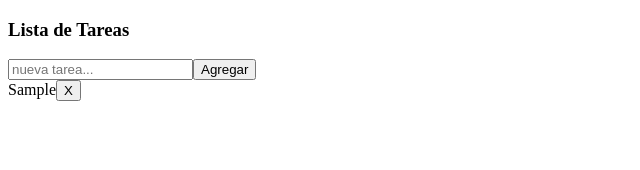
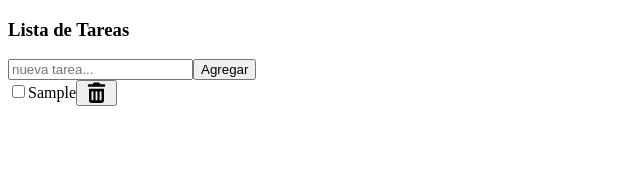
Before and after one commit to Osvaldx/To-Do-List--React, a React (Vite) app: page / in a window 1280 px wide. Both pictures are taken after typing "Sample" into the empty fields and a click on the button "Agregar". Shown: the top 170 px of the page, without its empty margins (0-640 px from the left). Built offline with nearby package versions, Linux system fonts and the light colour scheme.

Commit message:
se modifico la estructura html, para mejoras

```diff
--- a/src/components/Tarea.tsx
+++ b/src/components/Tarea.tsx
@@ -1,3 +1,6 @@
+import { FontAwesomeIcon } from '@fortawesome/react-fontawesome'
+import { faTrashCan } from '@fortawesome/free-solid-svg-icons'
+
 type Props = {
     tarea: string,
     borrarTarea: () => void
@@ -5,9 +8,10 @@ type Props = {
 
 export const Tarea = ({tarea, borrarTarea}: Props) => {
     return (
-        <div>
-            <span>{tarea}</span>
-            <button onClick={borrarTarea}>X</button>
+        <div className="task">
+            <input type="checkbox" name="" id="" />
+            <span className="task-name">{tarea}</span>
+            <button className="btn-taskDelete" onClick={borrarTarea}><FontAwesomeIcon icon={faTrashCan} size='xl'/></button>
         </div>
     )
 }
```
